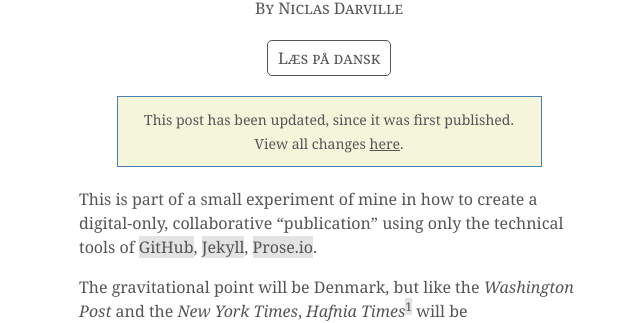
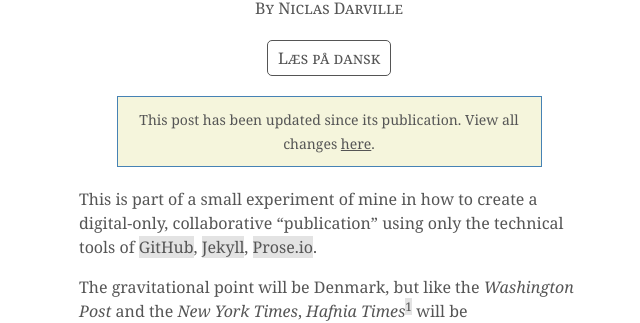
Before and after one commit to hafniatimes/hafniatimes.github.io, a Jekyll site: the page built from _posts/2014-06-06-intro.markdown, in a window 1280 px wide. Shown: the part 373-696 px from the top of the page, without its empty margins (311-951 px from the left). Built offline with Jekyll 4.4.1, drawn with Linux system fonts in a browser that asks for light colours.

Commit message:
Changed wording on edited posts

```diff
--- a/_config.yml
+++ b/_config.yml
@@ -147,13 +147,13 @@ translations:
             by: "Af"
             read: "Læs på dansk"
             translation: "Oversættelse af"
-            update_text: "Dette indlæg er blevet opdateret, siden det blev udgivet. Se alle ændringer"
+            update_text: "Indlægget er blevet opdateret siden udgivelsen. Se alle ændringer"
             update_link: "hér"
         en:
             by: "By"
             read: "Read in English"
             translation: "Translation by"
-            update_text: "This post has been updated, since it was first published. View all changes"
+            update_text: "This post has been updated since its publication. View all changes"
             update_link: "here"
 
 languages: &languages
```
